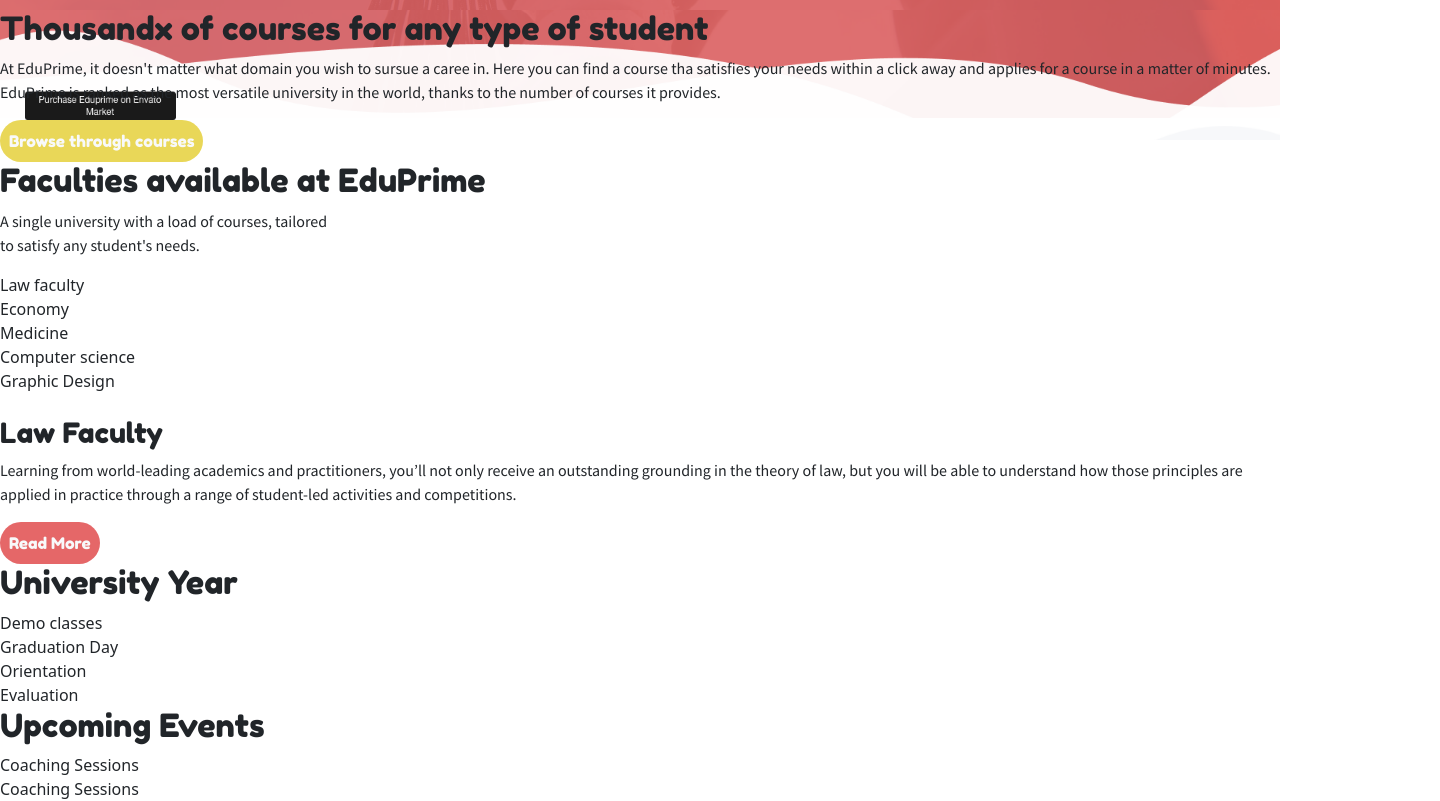
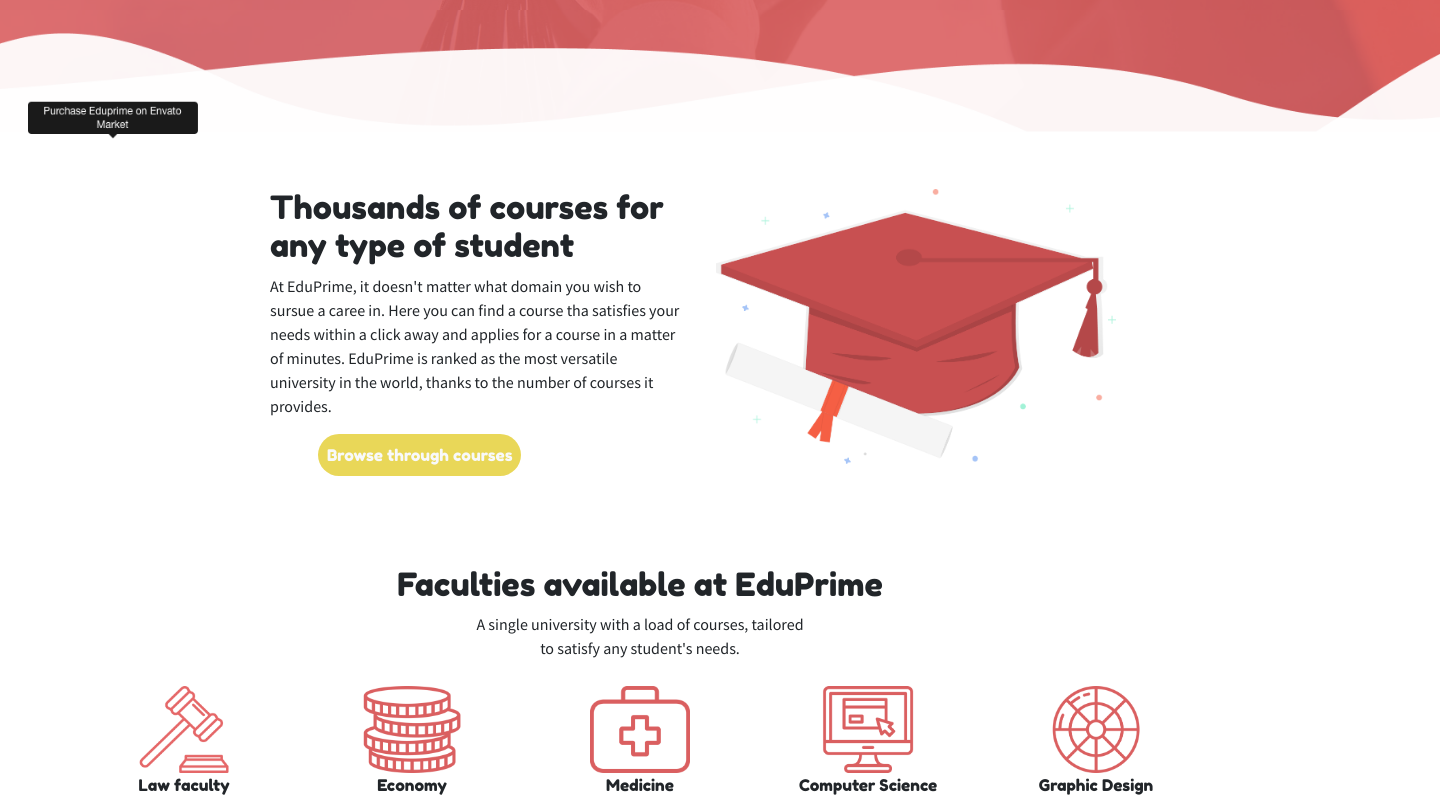
Before and after one commit to FraAccaBi/proj-html-vuejs, a Vue app: page / in a window 1280 px wide. Shown: the part 500-1301 px from the top of the page, 1440 px wide, since content can reach past the window. Built offline with nearby package versions, Linux system fonts and the light colour scheme.

Commit message:
add imgs second section commit

```diff
--- a/src/assets/scss/style.scss
+++ b/src/assets/scss/style.scss
@@ -1,5 +1,5 @@
 @import "~@/assets/scss/variables.scss";
-h1,h2,h3,h4,h5, button { font-family: "Fredoka One", cursive; }
+h1,h2,h3,h4,h5, button, .box>.title { font-family: "Fredoka One", cursive; }
 p{
     font-family: "Source Sans Pro", sans-serif;
 }
@@ -7,6 +7,14 @@
     border-radius: 2rem;
     border: 1px solid transparent;
     padding: 0.5rem;
+}
+.my-container{
+    max-width: 1440px;
+    margin: 0 auto;
+}
+.col-2-container{
+    width: 740px;
+    margin: 0 auto;
 }
 .btn-white{
     background-color: $bg-light;
--- a/src/components/SiteHeader.vue
+++ b/src/components/SiteHeader.vue
@@ -1,6 +1,6 @@
 <template>
-  <div class="slider">
-    <div class="header d-flex">
+  <div class="slider my-container">
+    <div class="header d-flex ">
       <div class="logo">
         <img class="p-4" src="../../public/img/theme_eduprime_logo.png" alt="">
       </div>
@@ -13,7 +13,7 @@
 
     <div class="main d-flex flex-column align-items-center">
       <div class="text-container">
-          <h1>Key to your success</h1>
+        <h1>Key to your success</h1>
         <p>Eduprime is the most versatile WordPress theme for educational purposes, shocasing universities, courses, secondary schools etc.</p>
         <div class="buttons d-flex">
           <button class="btn-yellow text-light">
@@ -98,8 +98,9 @@
   background-size: 100%;
     background-position: top;
     background-repeat: no-repeat;
-    max-width: 1440px;
-    height: 510px;
+    height: 511px;
+    margin-bottom: 130px;
+    width: 1440px;
 
   .header{
   background-color: $bg-pink-transparent;
--- a/src/components/SiteMain.vue
+++ b/src/components/SiteMain.vue
@@ -1,44 +1,71 @@
 <template>
-  <div>
-    <section class="courses">
-      <h2>Thousandx of courses for any type of student</h2>
+  <div class="my-container">
+    <section class="courses col-2-container">
+      <div class="row pt-5">
+        <div class="col-7 pe-4">
+          <h2>
+            Thousands of courses for any type of student
+            </h2>
           <p>
             At EduPrime, it doesn't matter what domain you wish to sursue a caree in. Here you can find a course tha satisfies your needs within a click away and applies for a course in a matter of minutes. EduPrime is ranked as the most versatile university in the world, thanks to the number of courses it provides.
           </p>
-      <button class="btn-yellow text-light">
+          <button class="btn-yellow text-light ms-5 ">
             Browse through courses
           </button>
+        </div>
+        <div class="col-5">
+          <img src="../../public/img/Graduation-Illustration.png" alt="">
+        </div>
+      </div>
     </section>
     <section class="faculties">
-      <div class="text">
+      <div class="text-center">
         <h2>
         Faculties available at EduPrime
       </h2>
-      <p>
+      <p class="fs-6">
         A single university with a load of courses, tailored <br>
         to satisfy any student's needs.
       </p>
       </div>
-      <div class="slider">
-        <div class="box">
+      <div class="slider container">
+        <div class="row row-cols-5">
+          <div class="col box d-flex flex-column align-items-center box-active">
+            <img src="../../public/img/Gavel-v2.png" alt="">
+            <div class="title">
               Law faculty
             </div>
-        <div class="box">
+
+          </div>
+          <div class="col box d-flex flex-column align-items-center ">
+            <img src="../../public/img/Coins-tabs-v2.png" alt="">
+            <div class="title">
               Economy
             </div>
-        <div class="box">
+          </div>
+          <div class="col box d-flex flex-column align-items-center">
+            <img src="../../public/img/Medicine-tabs-v2.png" alt="">
+            <div class="title">
               Medicine
             </div>
-        <div class="box">
-          Computer science
           </div>
-        <div class="box">
+          <div class="col box d-flex flex-column align-items-center">
+            <img src="../../public/img/Computer-tabs-v2.png" alt="">
+            <div class="title">
+              Computer Science
+            </div>
+          </div>
+          <div class="col box d-flex flex-column align-items-center">
+            <img src="../../public/img/Palette-tabs-v2.png" alt="">
+            <div class="title">
               Graphic Design
+            </div>
+          </div>
         </div>
       </div>
       <div class="law-example">
         <img src="" alt="">
-        <div class="text">
+        <div class="text-center">
           <h3>
             Law Faculty
           </h3>
@@ -147,4 +174,29 @@
 <style scoped lang="scss">
 @import "~@/assets/scss/variables.scss";
 @import "~@/assets/scss/style.scss";
+.courses{
+  height: 425px;
+  .col-5>img{
+    max-width: 400px;
+  }
+}
+.faculties{
+  height: 555px;
+  .box{
+    padding-top: 10px;
+    height: 130px;
+  }
+  .box>img{
+    width: 100px;
+  }
+  .box-active:hover{
+    background-color: $bg-pink-transparent;
+
+    color: $text-light;
+    img{
+      filter: brightness(3.5);
+    }
+
+  }
+}
 </style>
```
Lines whose indentation alone changed are shown as unchanged.
